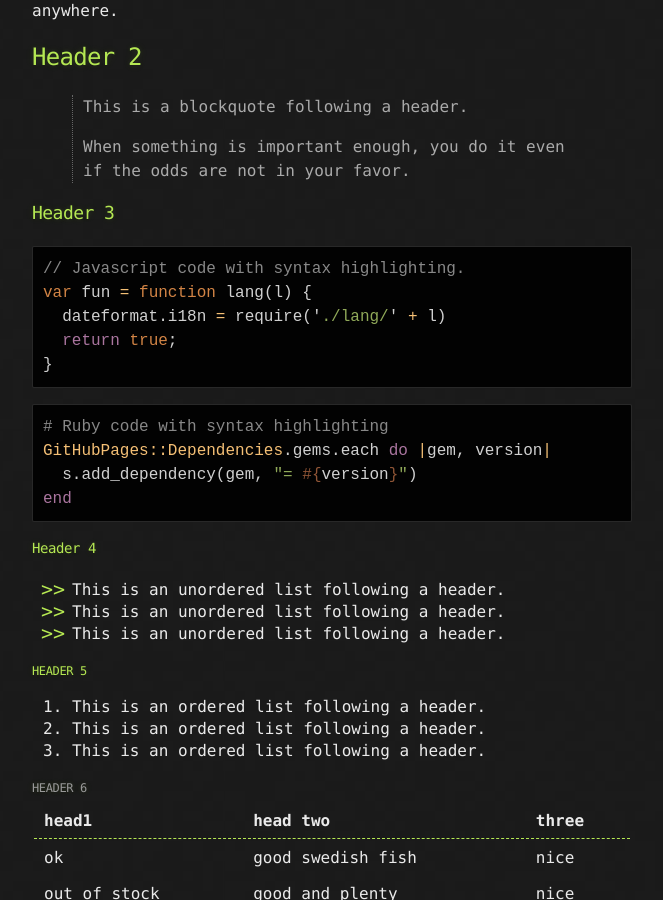
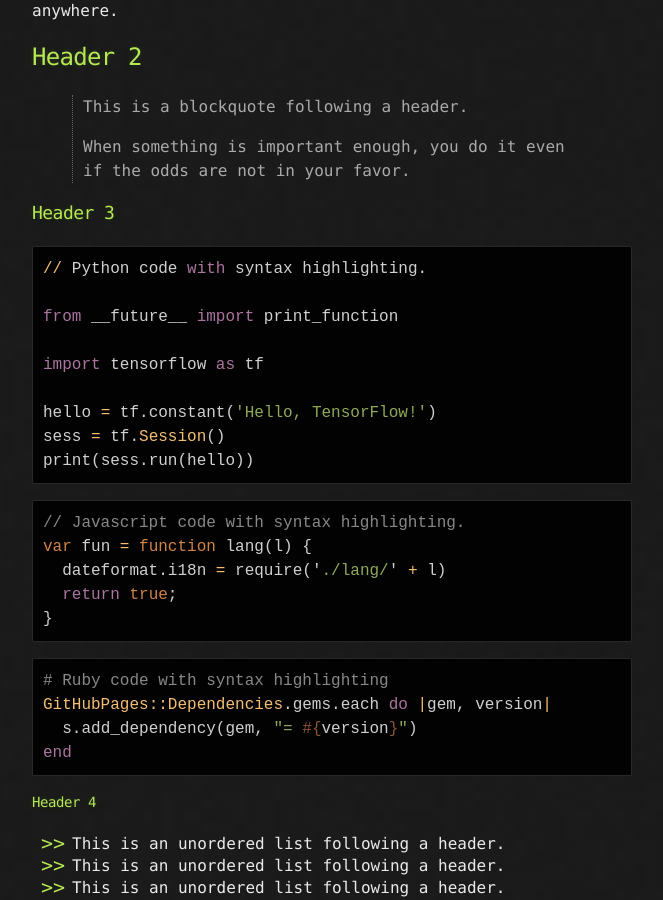
Before and after one commit to balaprasanna/balaprasanna.github.io, a Jekyll site: the page built from index.md, in a window 1280 px wide and 900 px high, scrolled down 634 px. Shown: the whole window, without its empty margins (308-971 px from the left). Built offline with Jekyll 4.4.1, drawn with Linux system fonts in a browser that asks for light colours.

Commit message:
Template changed

````diff
--- a/index.md
+++ b/index.md
@@ -21,6 +21,18 @@ This is a normal paragraph following a header. GitHub is a code hosting platform
 > When something is important enough, you do it even if the odds are not in your favor.
 
 ### [](#header-3)Header 3
+
+```python
+// Python code with syntax highlighting.
+
+from __future__ import print_function
+
+import tensorflow as tf
+
+hello = tf.constant('Hello, TensorFlow!')
+sess = tf.Session()
+print(sess.run(hello))
+```
 
 ```js
 // Javascript code with syntax highlighting.
````
